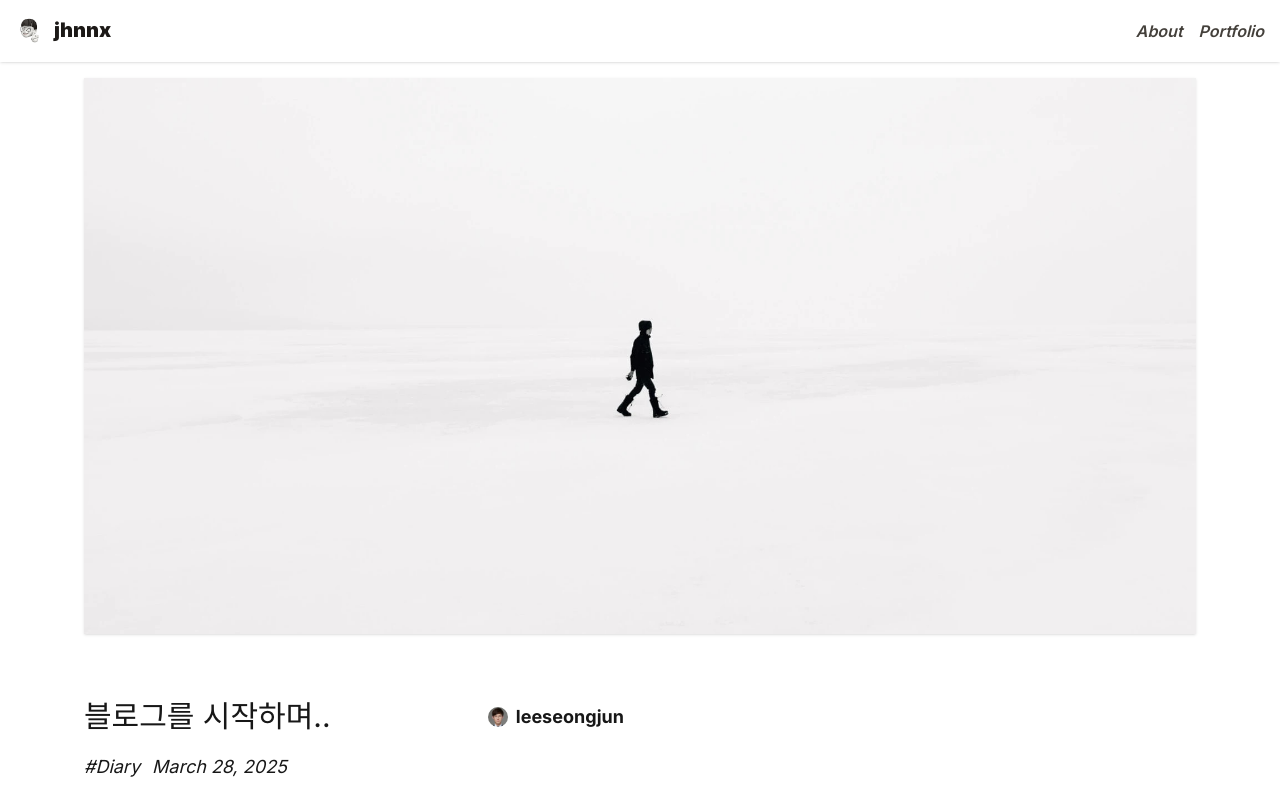
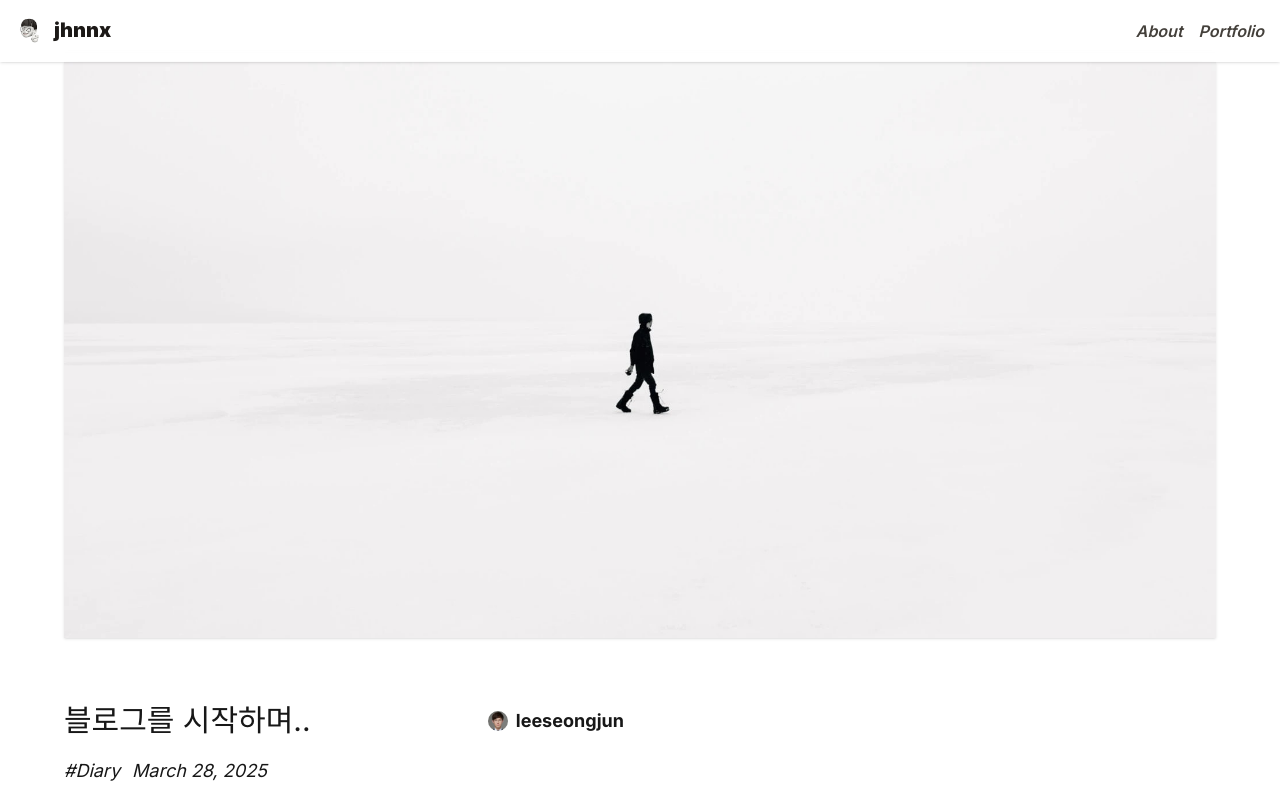
Before and after one commit to jhnnxx/blog, a Next.js app: page / in a window 1280 px wide. Shown: the top 800 px of the page. Built offline with nearby package versions, Linux system fonts and the light colour scheme.

Commit message:
style: 스타일 수정

```diff
--- a/src/components/layout/Main.tsx
+++ b/src/components/layout/Main.tsx
@@ -8,7 +8,7 @@ type Props = {
 export default function Main({ children }: Props) {
   const { theme } = useThemeStore()
   return (
-    <main data-theme={theme} className={`mx-auto max-w-7xl p-4`}>
+    <main data-theme={theme} className={`mx-auto max-w-7xl px-4`}>
       {children}
     </main>
   )
--- a/src/components/post/container.tsx
+++ b/src/components/post/container.tsx
@@ -3,7 +3,7 @@ type Props = {
 }
 
 const Container = ({ children }: Props) => {
-  return <div className="container mx-auto max-w-6xl px-5">{children}</div>
+  return <div className="container mx-auto max-w-6xl">{children}</div>
 }
 
 export default Container
```
